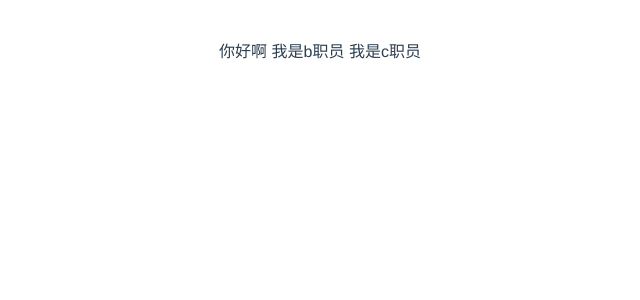
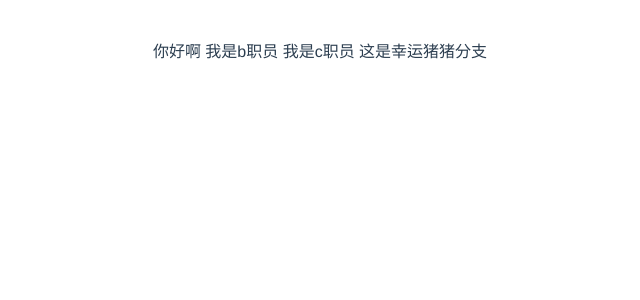
Before and after one commit to abilityRabbit/gitDome, a Vue app: page / in a window 1280 px wide. Shown: the top 300 px of the page, without its empty margins (320-960 px from the left). Built offline with nearby package versions, Linux system fonts and the light colour scheme.

Commit message:
建立幸运猪猪分支

```diff
--- a/src/App.vue
+++ b/src/App.vue
@@ -3,6 +3,7 @@
     你好啊
     我是b职员
     我是c职员
+    这是幸运猪猪分支
   </nav>
   <!-- <router-view/> -->
 </template>
```
Also changed, not shown: 1 other file (tests, documents, lock files or other folders).
